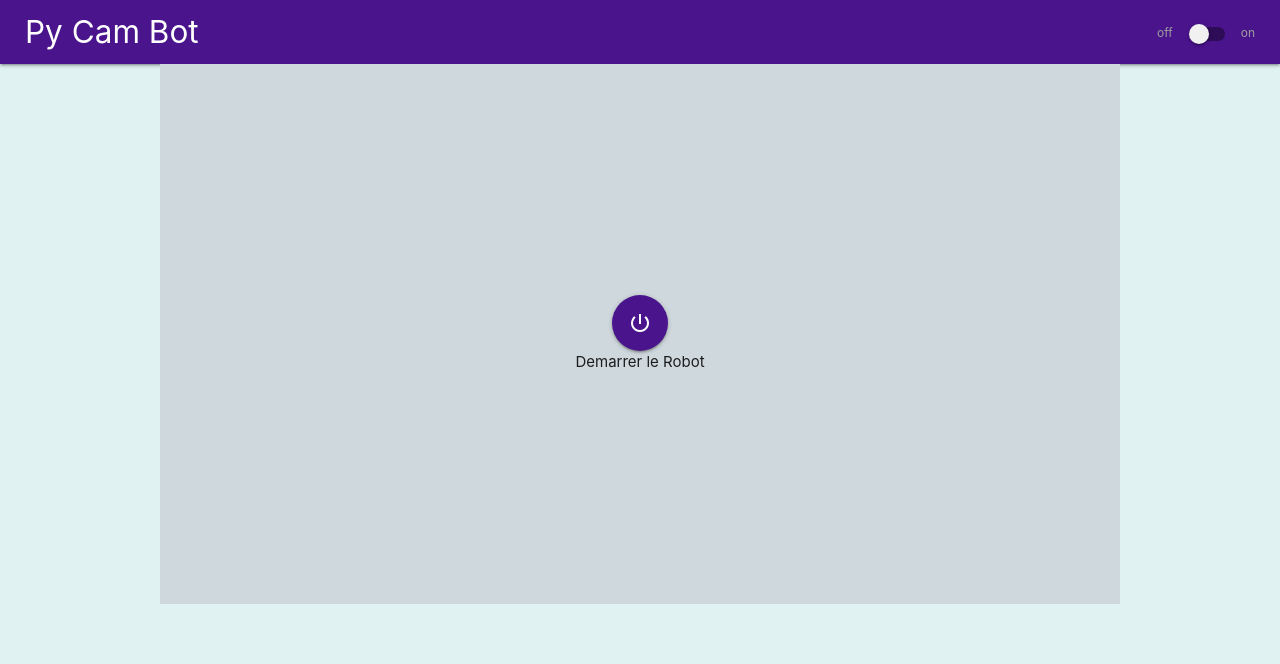
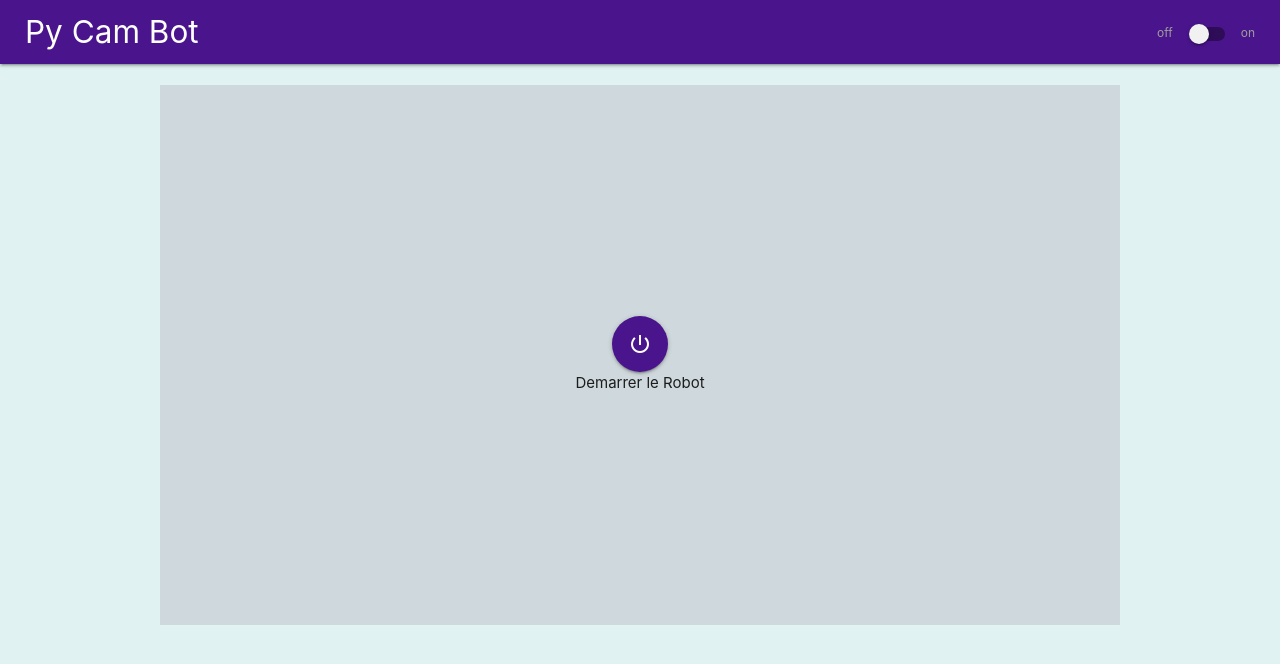
Before and after one commit to MathieuBouvet/pi-cam-bot-client, a React (Create React App) app: page / in a window 1280 px wide. Shown: the top 664 px of the page. Built offline with nearby package versions, Linux system fonts and the light colour scheme.

Commit message:
Use materialize framework rows

```diff
--- a/src/AppDisplay.js
+++ b/src/AppDisplay.js
@@ -18,7 +18,7 @@ const AppDisplay = ({
   loadIframeHandler,
 }) => (
   <div className="app teal lighten-5">
-    <header>
+    <header className="row">
       <Navbar
         alignLinks="right"
         brand={<span className="brand-label">Py Cam Bot</span>}
@@ -33,7 +33,7 @@ const AppDisplay = ({
         />
       </Navbar>
     </header>
-    <div className="content">
+    <div className="content row">
       <div className="video-wrapper">
         <div className={"video-container"}>
           {started && (
```
